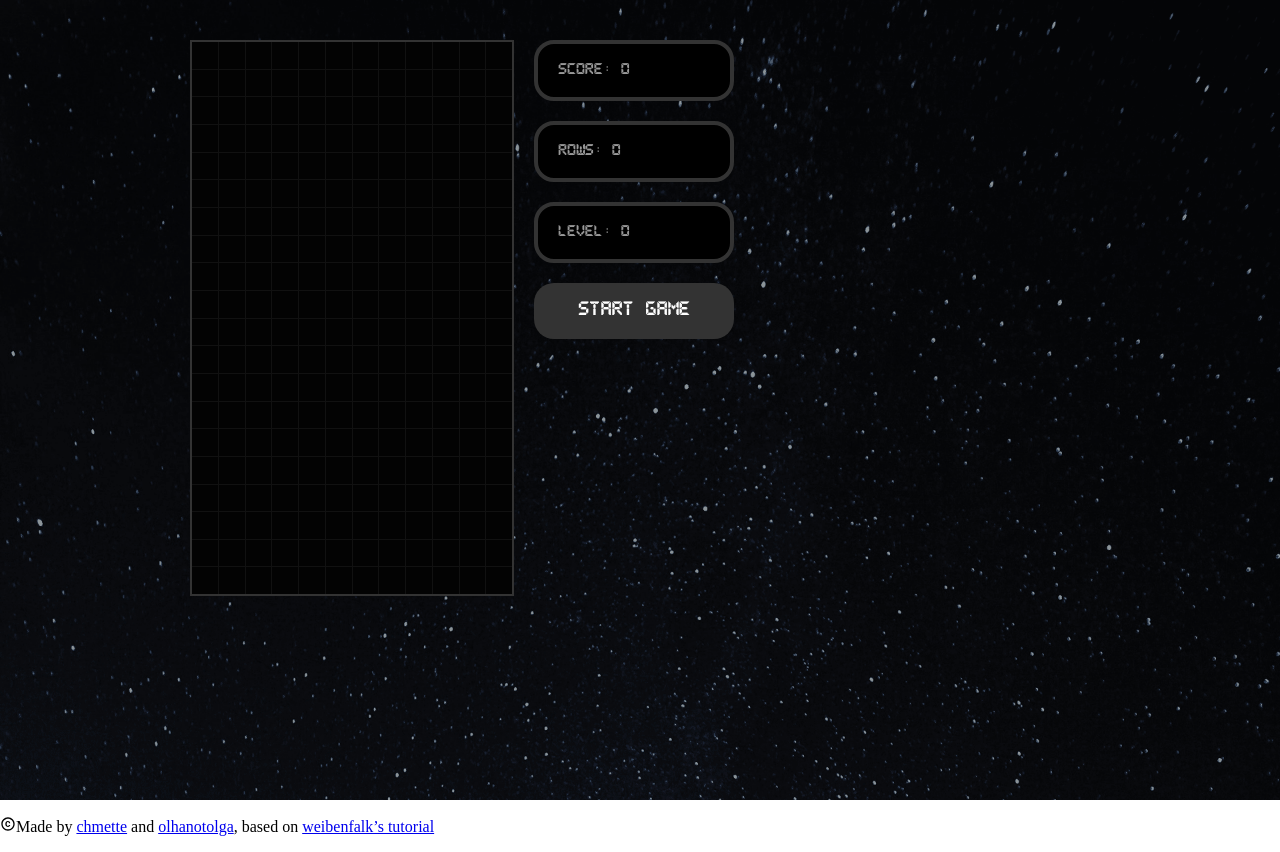
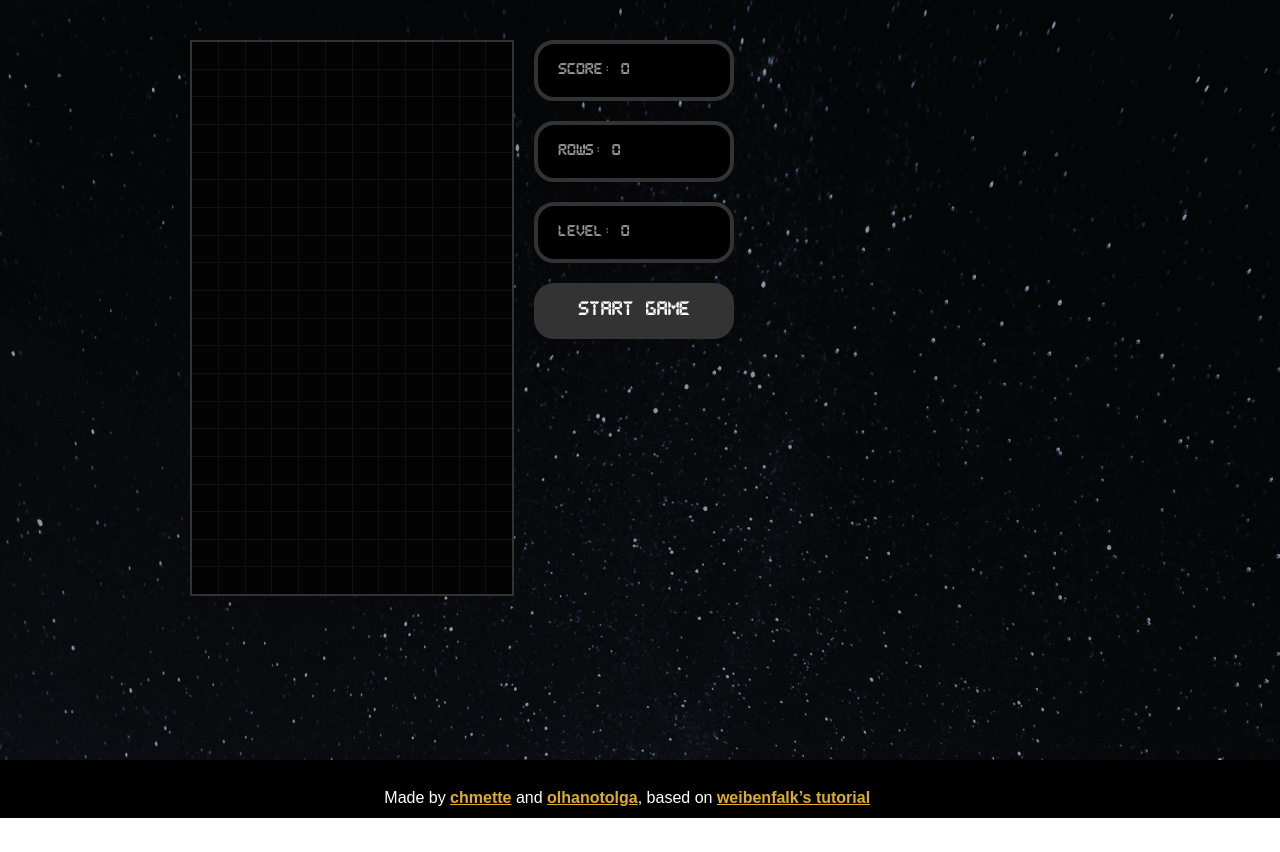
Before and after one commit to chmette/reactive-tetris, a React (Create React App) app: page / in a window 1280 px wide. After the commit the page ends 818 px from the top, so only its background shows below. Built offline with nearby package versions, Linux system fonts and the light colour scheme.

Commit message:
add style footer

```diff
--- a/src/components/Footer.jsx
+++ b/src/components/Footer.jsx
@@ -1,11 +1,12 @@
 import React from 'react'
-import {MdCopyright} from 'react-icons/md'
+import { StyledFooter } from './styles/StyledFooter'
+
 
 const Footer = () => {
     return (
-        <div>
-            <p> <MdCopyright/>Made by  <a href="https://github.com/chmette">chmette</a> and <a href="https://github.com/olhanotolga">olhanotolga</a>, based on <a href="https://www.youtube.com/watch?v=ZGOaCxX8HIU">weibenfalk’s tutorial</a> </p>
-        </div>
+        <StyledFooter>
+            <p> Made by  <a href="https://github.com/chmette">chmette</a> and <a href="https://github.com/olhanotolga">olhanotolga</a>, based on <a href="https://www.youtube.com/watch?v=ZGOaCxX8HIU">weibenfalk’s tutorial</a> </p>
+        </StyledFooter>
     )
 }
 
--- a/src/components/Tetris.jsx
+++ b/src/components/Tetris.jsx
@@ -14,6 +14,7 @@ import {useGameStatus} from '../hooks/useGameStatus'
 import Stage from './Stage';
 import Display from './Display';
 import StartButton from './StartButton';
+
 
 const Tetris = () => {
 	const [dropTime, setDropTime] = useState(null);
@@ -107,6 +108,7 @@ const Tetris = () => {
 
 	return (
 
+
 				<StyledTetrisWrapper role="button" tabIndex="0" onKeyDown={e => move(e)} onKeyUp={keyUp}>
 					<StyledTetris>
 						<Stage stage={stage}/>
@@ -120,8 +122,11 @@ const Tetris = () => {
 		                    )}
 							<StartButton callback={startGame} />
 						</aside>
+
 					</StyledTetris>
+
 				</StyledTetrisWrapper>
+
 
 	)
 }
--- a/src/components/styles/StyledFooter.js
+++ b/src/components/styles/StyledFooter.js
@@ -0,0 +1,19 @@
+import styled from "styled-components";
+
+export const StyledFooter = styled.div`
+  background-color: #000;
+  color: #fff;
+  height: 2rem;
+  width: 100%;
+  padding: 0.8rem;
+  font-family: Arial, Helvetica, sans-serif;
+  text-align: center;
+  align-self: flex-end;
+
+  a {
+    color: rgb(223, 173, 36);
+    text-decoration: underline;
+    font-weight: bold;
+  }
+`;
+//
--- a/src/components/styles/StyledTetris.js
+++ b/src/components/styles/StyledTetris.js
@@ -3,21 +3,21 @@ import bgImage from "../../img/bg.png";
 
 export const StyledTetrisWrapper = styled.div`
   width: 100vw;
-  height: 100vh;
+  height: 95vh;
   background: url(${bgImage}) #000;
   background-size: cover;
   overflow: hidden;
 `;
 
 export const StyledTetris = styled.div`
-  display: flex;
-  align-items: flex-start;
   padding: 40px;
   margin: 0 auto;
   max-width: 900px;
+  display: flex;
 
   aside {
     width: 100%;
+    grid-area: 1/2 / 2/3;
     max-width: 200px;
     display: block;
     padding: 0 20px;
--- a/src/index.css
+++ b/src/index.css
@@ -6,3 +6,9 @@ body {
   font-family: "Pixel";
   src: url("font/Pixel-LCD-7.woff") format("woff");
 }
+
+main {
+  display: flex;
+  flex-direction: column;
+  overflow: hidden;
+}
```
Lines whose indentation alone changed are shown as unchanged.
